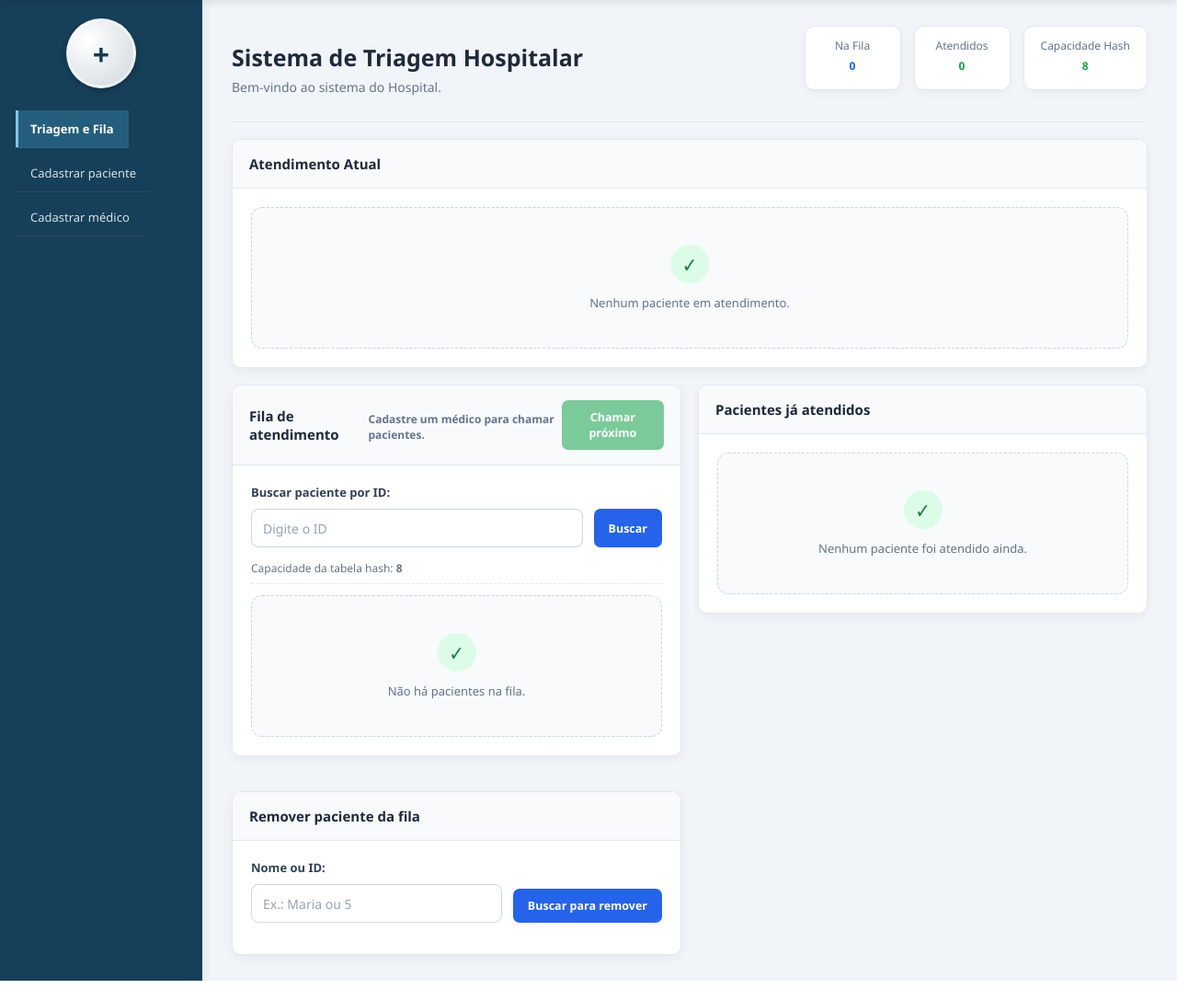
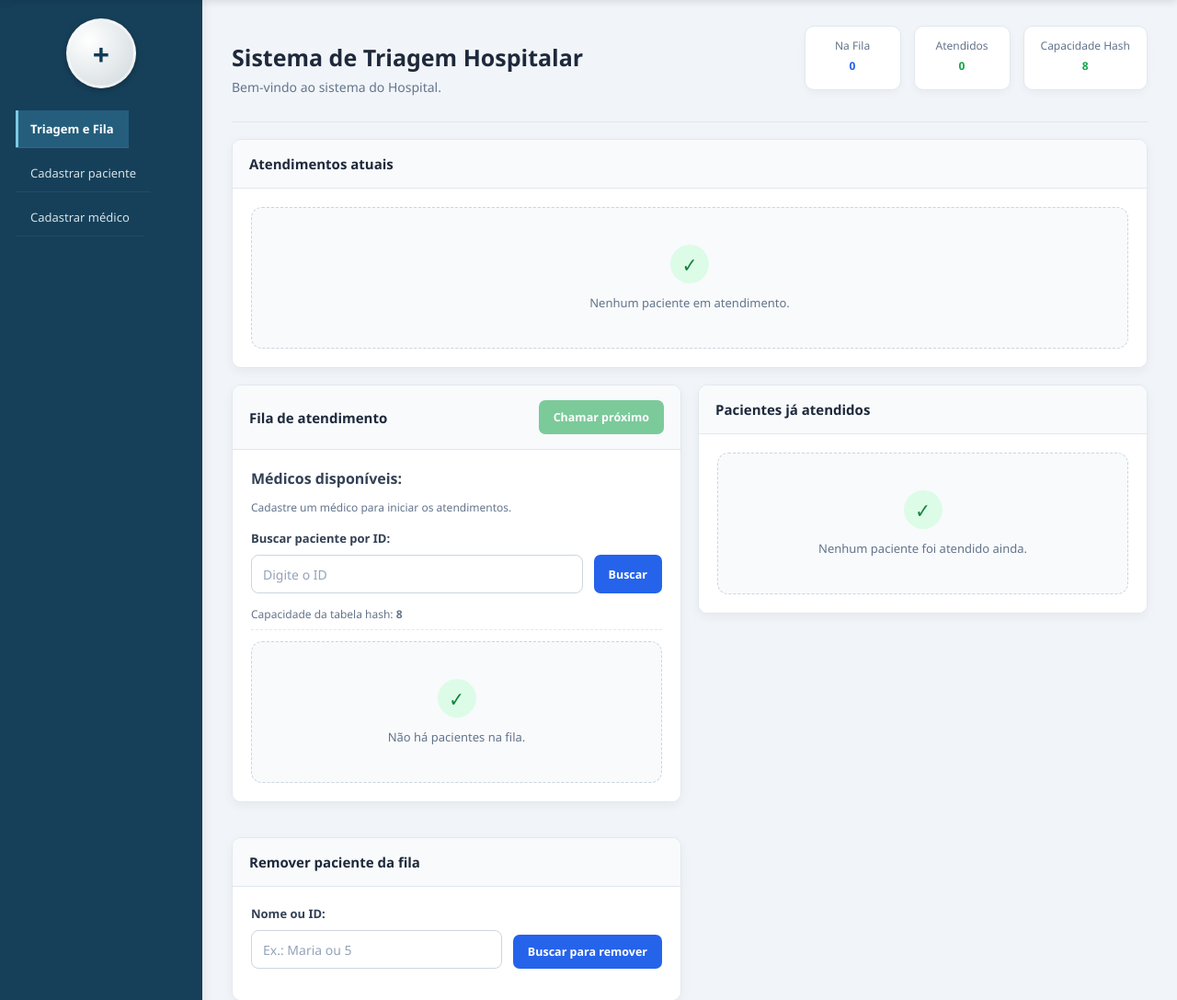
Before and after one commit to GabrielAmado07/App-Sigae, a Flask app: page / in a window 1280 px wide. Shown: the part 60-1147 px from the top of the page at 92% size. Before the commit the page ends 1126 px from the top, so only its background shows below. Run offline with Flask 3, Linux system fonts and the light colour scheme.

Commit message:
Medicos atualizados

```diff
--- a/App.py
+++ b/App.py
@@ -10,9 +10,19 @@ app = Flask(__name__)
 fila = FilaHashEncadeada()
 proximo_id = 1
 pacientes_atendidos = []
-atendimento_atual = None
+atendimentos_atuais = []
 medicos = []
 proximo_id_medico = 1
+
+
+def obter_medicos_disponiveis():
+    ids_medicos_ocupados = {
+        atendimento["medico"]["id"] for atendimento in atendimentos_atuais
+    }
+    return [
+        medico for medico in medicos
+        if medico["id"] not in ids_medicos_ocupados
+    ]
 
 
 @app.route("/")
@@ -56,8 +66,8 @@ def index():
         pacientes=fila.listar(),
         capacidade=fila.capacidade,
         pacientes_atendidos=pacientes_atendidos,
-        atendimento_atual=atendimento_atual,
-        medicos=medicos,
+        atendimentos_atuais=atendimentos_atuais,
+        medicos_disponiveis=obter_medicos_disponiveis(),
         id_busca=id_busca,
         paciente_encontrado=paciente_encontrado,
         mensagem_busca=mensagem_busca,
@@ -114,43 +124,45 @@ def cadastro_medicos():
 
 @app.route("/atender", methods=["POST"])
 def atender():
-    global atendimento_atual
-
-    if atendimento_atual is not None:
-        abort(409, description="Finalize o atendimento atual antes de chamar outro paciente.")
-
     if not medicos:
         abort(409, description="Cadastre um médico antes de chamar um paciente.")
 
-    try:
-        id_medico = int(request.form.get("medico_id", ""))
-    except ValueError:
-        abort(400, description="Selecione um médico cadastrado.")
+    medicos_livres = obter_medicos_disponiveis()
+    if not medicos_livres:
+        abort(409, description="Todos os médicos estão em atendimento.")
 
-    medico = next((item for item in medicos if item["id"] == id_medico), None)
-    if medico is None:
-        abort(400, description="O médico selecionado não está cadastrado.")
+    medico = medicos_livres[0]
 
     paciente = fila.atender_proximo()
     if paciente is not None:
         paciente.status = "EM_ATENDIMENTO"
-        atendimento_atual = {
+        atendimentos_atuais.append({
             "paciente": paciente,
             "medico": medico,
             "chamado_em": datetime.now(),
-        }
+        })
     return redirect(url_for("index"))
 
 
 @app.route("/finalizar", methods=["POST"])
 def finalizar_atendimento():
-    global atendimento_atual
+    try:
+        id_medico = int(request.form.get("medico_id", ""))
+    except ValueError:
+        abort(400, description="Não foi possível identificar o médico.")
 
-    if atendimento_atual is None:
+    atendimento = next(
+        (
+            item for item in atendimentos_atuais
+            if item["medico"]["id"] == id_medico
+        ),
+        None,
+    )
+    if atendimento is None:
         abort(404, description="Não há paciente em atendimento.")
 
-    paciente = atendimento_atual["paciente"]
-    medico = atendimento_atual["medico"]
+    paciente = atendimento["paciente"]
+    medico = atendimento["medico"]
     paciente.status = "ATENDIDO"
     medico["atendimentos_concluidos"] += 1
     pacientes_atendidos.append({
@@ -158,7 +170,7 @@ def finalizar_atendimento():
         "medico": medico,
         "atendido_em": datetime.now(),
     })
-    atendimento_atual = None
+    atendimentos_atuais.remove(atendimento)
     return redirect(url_for("index"))
 
 
--- a/static/css/index.css
+++ b/static/css/index.css
@@ -1125,6 +1125,26 @@ body {
   gap: 8px;
 }
 
+.available-doctors {
+  display: flex;
+  align-items: center;
+  flex-wrap: wrap;
+  gap: 8px;
+  margin-bottom: 16px;
+}
+
+.available-doctor-list {
+  display: flex;
+  flex-wrap: wrap;
+  gap: 6px;
+}
+
+.badge-medico-disponivel {
+  background: #dcfce7;
+  color: #166534;
+  border: 1px solid #86efac;
+}
+
 .call-form select {
   min-height: 38px;
   max-width: 220px;
--- a/templates/index.html
+++ b/templates/index.html
@@ -57,37 +57,40 @@
 
             <section class="panel current-attendance" id="atendimento-atual">
                 <div class="panel-header">
-                    <span>Atendimento Atual</span>
-                    {% if atendimento_atual %}
-                    <span class="badge badge-em-atendimento">Em atendimento</span>
+                    <span>Atendimentos atuais</span>
+                    {% if atendimentos_atuais %}
+                    <span class="badge badge-em-atendimento">{{ atendimentos_atuais|length }} em atendimento</span>
                     {% endif %}
                 </div>
 
                 <div class="panel-body">
-                    {% if atendimento_atual %}
+                    {% if atendimentos_atuais %}
+                    {% for atendimento in atendimentos_atuais %}
                     <div class="current-patient">
                         <div class="patient-details">
                             <span class="patient-pos">!</span>
                             <div>
-                                <div class="patient-name">{{ atendimento_atual.paciente.nome }}</div>
+                                <div class="patient-name">{{ atendimento.paciente.nome }}</div>
                                 <div class="patient-time">
-                                    ID: {{ atendimento_atual.paciente.id }} ·
-                                    Chegada: {{ atendimento_atual.paciente.horario.strftime('%H:%M') }} ·
-                                    Chamado: {{ atendimento_atual.chamado_em.strftime('%H:%M') }}
+                                    ID: {{ atendimento.paciente.id }} ·
+                                    Chegada: {{ atendimento.paciente.horario.strftime('%H:%M') }} ·
+                                    Chamado: {{ atendimento.chamado_em.strftime('%H:%M') }}
                                 </div>
-                                <div class="patient-time">Médico: {{ atendimento_atual.medico.nome }}</div>
+                                <div class="patient-time">Médico: {{ atendimento.medico.nome }}</div>
                             </div>
                         </div>
 
                         <div class="patient-actions">
-                            <span class="badge badge-{{ atendimento_atual.paciente.classificacao|lower|replace('_', '-') }}">
-                                {{ atendimento_atual.paciente.classificacao.replace('_', ' ') }}
+                            <span class="badge badge-{{ atendimento.paciente.classificacao|lower|replace('_', '-') }}">
+                                {{ atendimento.paciente.classificacao.replace('_', ' ') }}
                             </span>
                             <form method="POST" action="{{ url_for('finalizar_atendimento') }}">
+                                <input type="hidden" name="medico_id" value="{{ atendimento.medico.id }}">
                                 <button type="submit" class="btn btn-success">Finalizar Atendimento</button>
                             </form>
                         </div>
                     </div>
+                    {% endfor %}
                     {% else %}
                     <div class="empty-state">Nenhum paciente em atendimento.</div>
                     {% endif %}
@@ -100,24 +103,29 @@
                     <div class="panel-header">
                         <span>Fila de atendimento</span>
                         <form method="POST" action="{{ url_for('atender') }}" class="call-form">
-                            {% if medicos %}
-                            <select name="medico_id" aria-label="Médico responsável pelo atendimento" required>
-                                <option value="">Selecione o médico</option>
-                                {% for medico in medicos %}
-                                <option value="{{ medico.id }}">{{ medico.nome }} ({{ medico.id }})</option>
-                                {% endfor %}
-                            </select>
-                            {% else %}
-                            <span class="patient-time">Cadastre um médico para chamar pacientes.</span>
-                            {% endif %}
                             <button type="submit" class="btn btn-success"
-                                {% if atendimento_atual or not pacientes or not medicos %}disabled{% endif %}>
+                                {% if not pacientes or not medicos_disponiveis %}disabled{% endif %}>
                                 Chamar próximo
                             </button>
                         </form>
                     </div>
 
                     <div class="panel-body">
+                        <div class="available-doctors" aria-live="polite">
+                            <strong>Médicos disponíveis:</strong>
+                            {% if medicos_disponiveis %}
+                            <div class="available-doctor-list">
+                                {% for medico in medicos_disponiveis %}
+                                <span class="badge badge-medico-disponivel">{{ medico.nome }}</span>
+                                {% endfor %}
+                            </div>
+                            {% elif atendimentos_atuais %}
+                            <span class="patient-time">Todos os médicos estão em atendimento.</span>
+                            {% else %}
+                            <span class="patient-time">Cadastre um médico para iniciar os atendimentos.</span>
+                            {% endif %}
+                        </div>
+
                         <form method="GET" action="{{ url_for('index') }}" class="search-form">
                             <div class="form-group">
                                 <label for="id">Buscar paciente por ID:</label>
```
